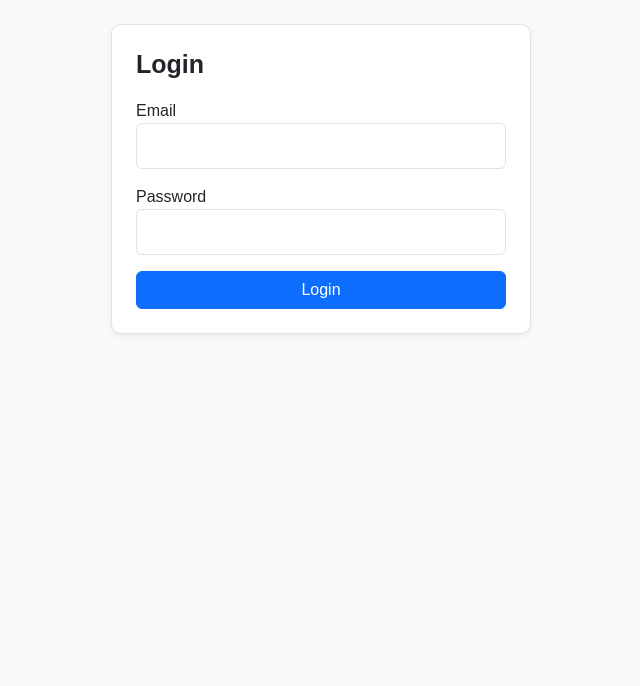
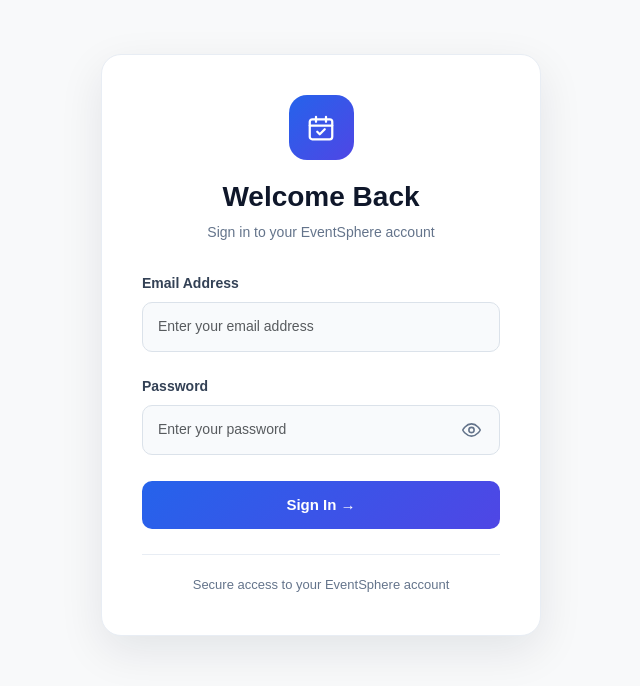
Before and after one commit to hazeebahamed/EventSphere_FastApi_Project, a FastAPI app: page /login in a window 1280 px wide. Shown: the part 76-762 px from the top of the page, without its empty margins (319-959 px from the left). Run offline with FastAPI, Linux system fonts and the light colour scheme.

Commit message:
Improve login UI and add password visibility toggle

```diff
--- a/templates/login.html
+++ b/templates/login.html
@@ -1,10 +1,164 @@
+
 {% extends "base.html" %}
 
 {% block content %}
 
-<div class="card p-4 mx-auto" style="max-width: 420px">
+<style>
+    .login-wrapper {
+        min-height: 80vh;
+        display: flex;
+        align-items: center;
+        justify-content: center;
+        padding: 30px 15px;
+    }
 
-    <h2>Login</h2>
+    .login-card {
+        width: 100%;
+        max-width: 440px;
+        padding: 40px;
+        background: #ffffff;
+        border: 1px solid #e8edf4;
+        border-radius: 20px;
+        box-shadow: 0 15px 45px rgba(15, 23, 42, 0.09);
+    }
+
+    .login-logo {
+        width: 65px;
+        height: 65px;
+        margin: 0 auto 20px;
+        display: flex;
+        align-items: center;
+        justify-content: center;
+        background: linear-gradient(135deg, #2563eb, #4f46e5);
+        border-radius: 18px;
+        color: white;
+    }
+
+    .login-title {
+        text-align: center;
+        font-size: 28px;
+        font-weight: 700;
+        color: #0f172a;
+        margin-bottom: 8px;
+    }
+
+    .login-subtitle {
+        text-align: center;
+        color: #64748b;
+        font-size: 14px;
+        margin-bottom: 30px;
+    }
+
+    .login-card label {
+        display: block;
+        font-size: 14px;
+        font-weight: 600;
+        color: #334155;
+        margin-bottom: 8px;
+    }
+
+    .login-card .form-control {
+        min-height: 50px;
+        padding: 12px 15px;
+        border: 1px solid #dbe2ea;
+        border-radius: 10px;
+        font-size: 14px;
+        background: #f8fafc;
+        transition: all 0.2s ease;
+    }
+
+    .login-card .form-control:focus {
+        background: #ffffff;
+        border-color: #2563eb;
+        box-shadow: 0 0 0 4px rgba(37, 99, 235, 0.1);
+    }
+
+    .password-wrapper {
+        position: relative;
+    }
+
+    .password-wrapper .form-control {
+        padding-right: 50px;
+    }
+
+    .password-toggle {
+        position: absolute;
+        right: 15px;
+        top: 50%;
+        transform: translateY(-50%);
+        background: transparent;
+        border: none;
+        color: #64748b;
+        cursor: pointer;
+        display: flex;
+        align-items: center;
+        justify-content: center;
+        padding: 3px;
+    }
+
+    .password-toggle:hover {
+        color: #2563eb;
+    }
+
+    .login-button {
+        width: 100%;
+        padding: 13px;
+        margin-top: 10px;
+        border: none;
+        border-radius: 10px;
+        background: linear-gradient(135deg, #2563eb, #4f46e5);
+        color: white;
+        font-size: 15px;
+        font-weight: 600;
+        transition: all 0.2s ease;
+    }
+
+    .login-button:hover {
+        background: linear-gradient(135deg, #1d4ed8, #4338ca);
+        transform: translateY(-2px);
+        box-shadow: 0 6px 18px rgba(37, 99, 235, 0.2);
+    }
+
+    .login-footer {
+        margin-top: 25px;
+        padding-top: 20px;
+        border-top: 1px solid #e8edf4;
+        text-align: center;
+        font-size: 13px;
+        color: #64748b;
+    }
+
+    @media (max-width: 480px) {
+        .login-card {
+            padding: 28px 22px;
+        }
+
+        .login-title {
+            font-size: 24px;
+        }
+    }
+</style>
+
+<div class="login-wrapper">
+
+    <div class="login-card">
+
+        <div class="login-logo">
+            <svg width="30" height="30" viewBox="0 0 24 24"
+                 fill="none" stroke="currentColor"
+                 stroke-width="1.8" stroke-linecap="round"
+                 stroke-linejoin="round">
+                <rect x="3" y="5" width="18" height="16" rx="2"/>
+                <path d="M16 3v4M8 3v4M3 10h18"/>
+                <path d="m9 15 2 2 4-4"/>
+            </svg>
+        </div>
+
+        <h2 class="login-title">Welcome Back</h2>
+
+        <p class="login-subtitle">
+            Sign in to your EventSphere account
+        </p>
 
         <form method="post" action="/login">
 
@@ -12,26 +166,88 @@
                    name="csrf_token"
                    value="{{ csrf_token }}">
 
-        <label>Email</label>
+            <label for="email">Email Address</label>
 
             <input type="email"
+                   id="email"
                    name="email"
-               class="form-control mb-3"
+                   class="form-control mb-4"
+                   placeholder="Enter your email address"
                    required>
 
-        <label>Password</label>
+            <label for="password">Password</label>
+
+            <div class="password-wrapper mb-3">
 
                 <input type="password"
+                       id="password"
                        name="password"
-               class="form-control mb-3"
+                       class="form-control"
+                       placeholder="Enter your password"
                        required>
 
-        <button class="btn btn-primary w-100">
-            Login
+                <button type="button"
+                        class="password-toggle"
+                        id="passwordToggle"
+                        onclick="togglePassword()"
+                        aria-label="Show password">
+
+                    <svg id="eyeIcon"
+                         width="21"
+                         height="21"
+                         viewBox="0 0 24 24"
+                         fill="none"
+                         stroke="currentColor"
+                         stroke-width="1.8"
+                         stroke-linecap="round"
+                         stroke-linejoin="round">
+
+                        <path d="M2 12s3.5-7 10-7 10 7 10 7
+                                 -3.5 7-10 7S2 12 2 12z"/>
+
+                        <circle cx="12" cy="12" r="3"/>
+
+                        <line id="eyeSlash"
+                              x1="3" y1="3"
+                              x2="21" y2="21"
+                              style="display: none"/>
+
+                    </svg>
+
+                </button>
+
+            </div>
+
+            <button type="submit" class="login-button">
+                Sign In &rarr;
             </button>
 
         </form>
 
+        <div class="login-footer">
+            Secure access to your EventSphere account
         </div>
 
+    </div>
+
+</div>
+
+<script>
+    function togglePassword() {
+        const password = document.getElementById("password");
+        const eyeSlash = document.getElementById("eyeSlash");
+        const toggle = document.getElementById("passwordToggle");
+
+        if (password.type === "password") {
+            password.type = "text";
+            eyeSlash.style.display = "block";
+            toggle.setAttribute("aria-label", "Hide password");
+        } else {
+            password.type = "password";
+            eyeSlash.style.display = "none";
+            toggle.setAttribute("aria-label", "Show password");
+        }
+    }
+</script>
+
 {% endblock %}
```
Lines whose indentation alone changed are shown as unchanged.
